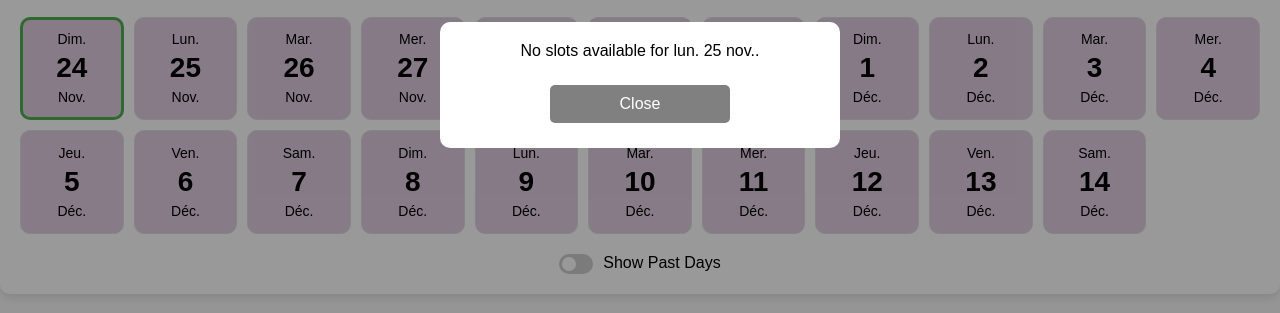
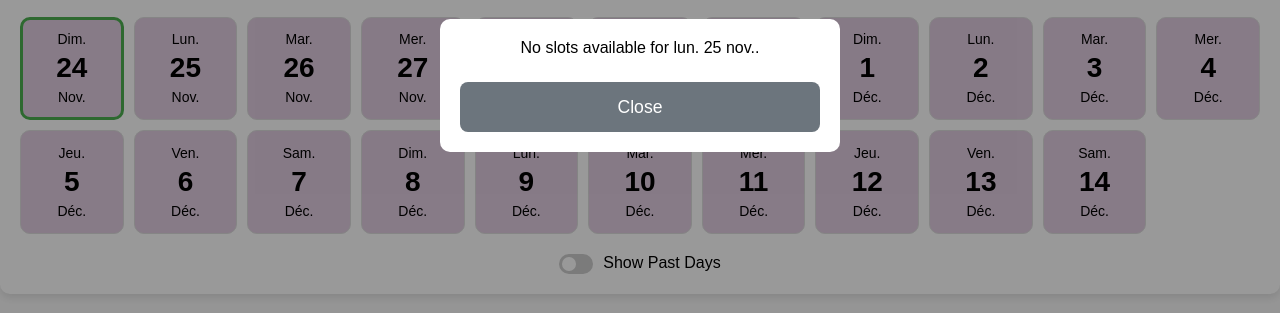
Before and after one commit to emmanuelhosanski/lsdt, a website: page index.html in a window 1280 px wide. Both pictures are taken after a click on the element "Lun. 25 Nov.". Shown: the part 315-628 px from the top of the page. Drawn offline with Linux system fonts and the light colour scheme; no server answers.

Commit message:
modal actions fixes css

```diff
--- a/style.css
+++ b/style.css
@@ -217,18 +217,46 @@ input:checked + .slider:before {
 .modal-actions {
   display: flex;
   flex-wrap: wrap;
-  gap: 15px;
   justify-content: center;
-  margin-top: 20px;
+  gap: 10px;
+  margin-top: 15px;
 }
 
 .modal-actions button {
-  flex: 1 1 calc(50% - 20px); /* Ensure each button takes about half the width with proper spacing */
-  margin: 5px;
-  padding: 10px;
-  min-width: 120px; /* You can adjust this value for button width */
-  max-width: 180px;
-  box-sizing: border-box;
+  padding: 15px 20px;  /* Increase padding for better touch area */
+  font-size: 1.1em;  /* Increase font size slightly for readability */
+  min-width: 100px;  /* Set a minimum width to make buttons more consistent */
+  height: 50px;  /* Set height for better touch target */
+  border: none;
+  border-radius: 8px;  /* Rounded corners */
+  background-color: #007bff;
+  color: white;
+  cursor: pointer;
+  transition: background-color 0.3s, transform 0.1s;  /* Smooth transition on hover/click */
+}
+
+.modal-actions button:hover {
+  background-color: #0056b3;  /* Darker blue on hover */
+}
+
+.modal-actions button:active {
+  transform: scale(0.98);  /* Slight "press" effect when clicked */
+}
+
+.modal-actions button.cancel {
+  background-color: #6c757d;  /* Grey color for cancel buttons */
+}
+
+.modal-actions button.cancel:hover {
+  background-color: #5a6268;  /* Darker grey on hover */
+}
+
+.modal-actions button.close-button {
+  background-color: #6c757d;  /* Grey color for close buttons */
+}
+
+.modal-actions button.close-button:hover {
+  background-color: #5a6268;  /* Darker grey on hover */
 }
 
 button {
```
